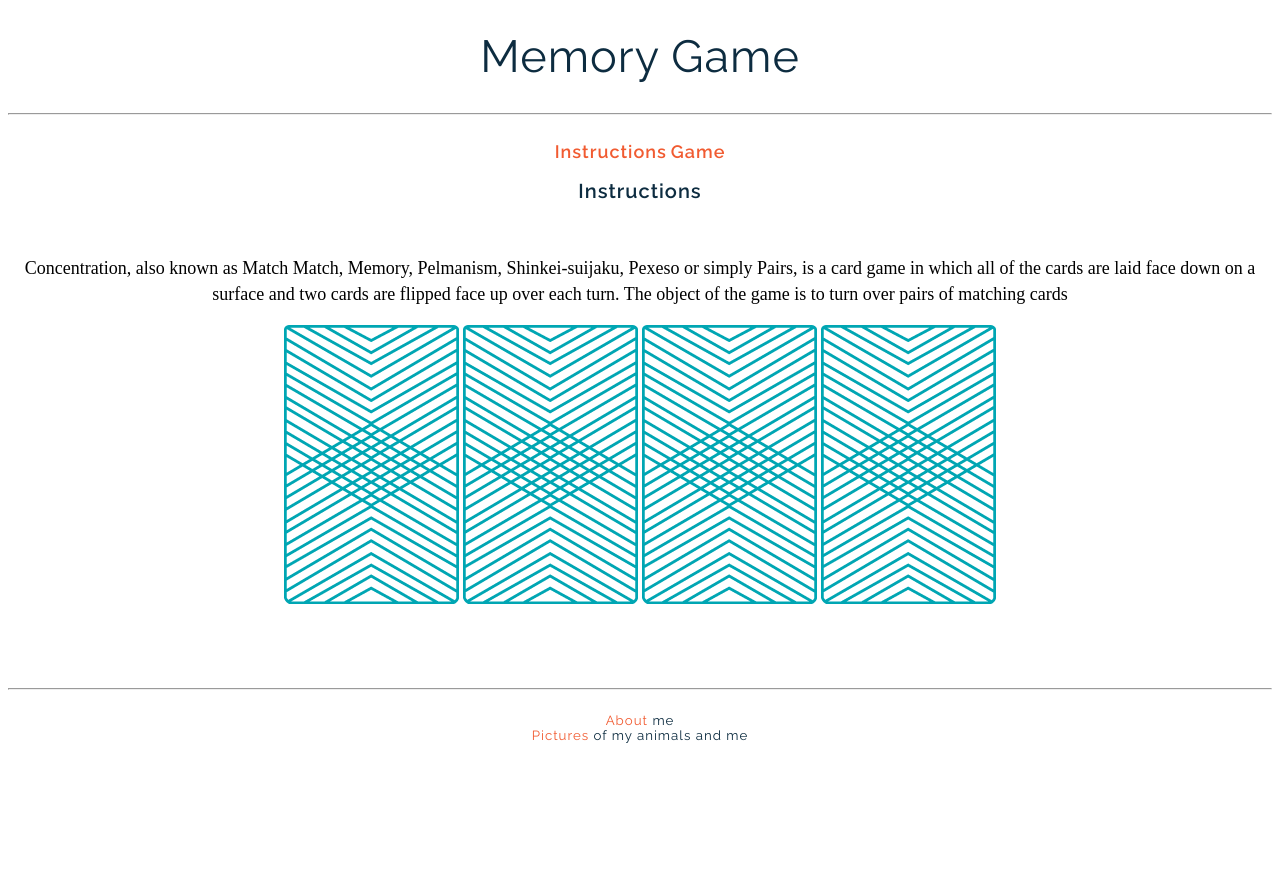
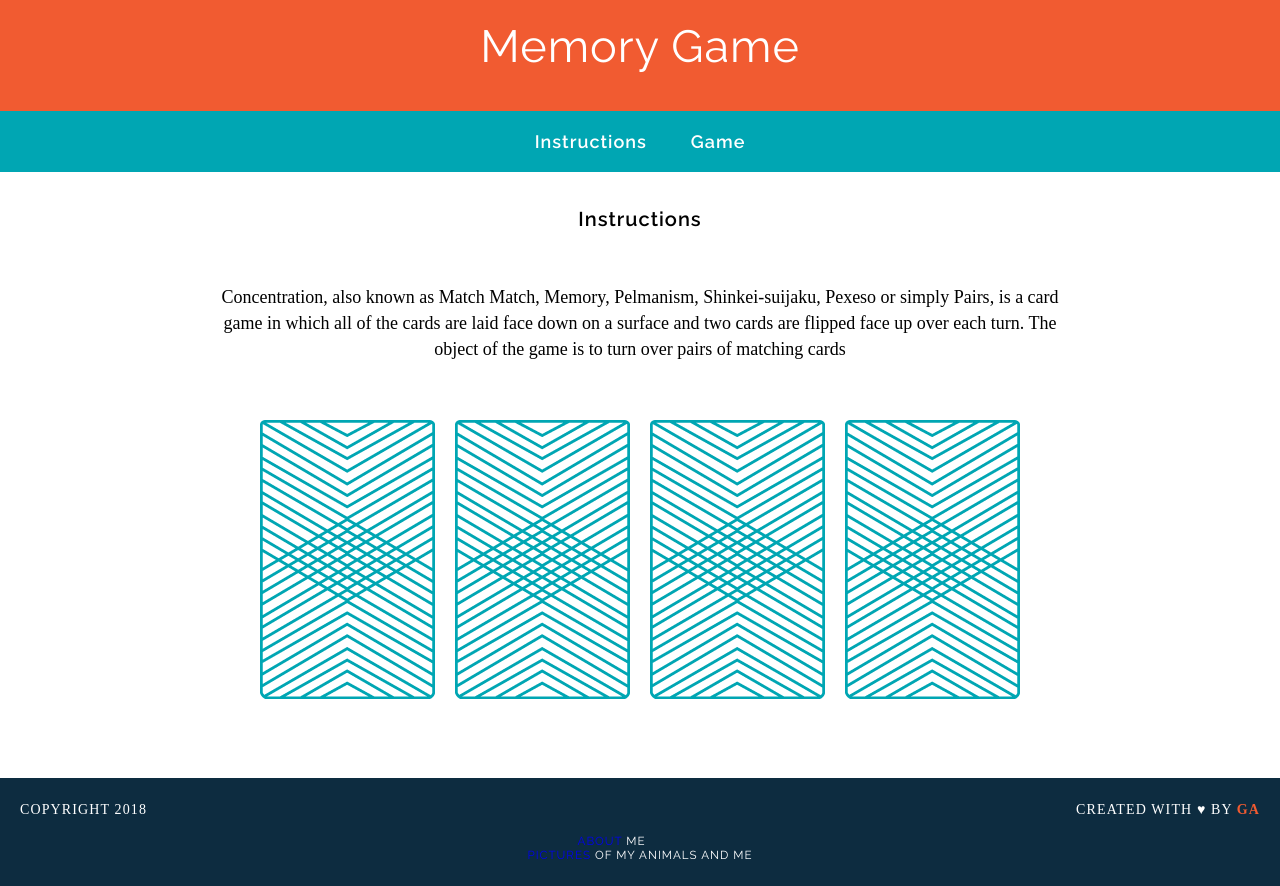
Before and after one commit to cducote/wdi-fundamentals-memorygame, a plain HTML site: page memory_game/index.html in a window 1280 px wide. Before the commit the page ends 800 px from the top, so only its background shows below. Drawn offline with Linux system fonts and the light colour scheme; a web font is replaced by a local one.

```diff
--- a/memory_game/css/style.css
+++ b/memory_game/css/style.css
@@ -1,5 +1,6 @@
 body {
 text-align: center;
+margin: 0;
  }
 
 .top {
@@ -8,20 +9,22 @@
 	letter-spacing: 1px;
 	font-weight: 600;
 	font-size: 18px;
-	color: #f15B31;
+	color: #ffffff;
+	margin: 0 20px;
+
 }
 
 h1 {
 	font-family: Raleway;
-	color: #0D2C40;
 	letter-spacing: 1px;
 	font-weight: 400;
 	font-size: 45px;
+	margin: 0;
+	text-transform: capitalize;
 }
 
 h2 {
 	font-family: Raleway;
-	color: #0D2C40;
 	letter-spacing: 1px;
 	font-weight: 600;
 	font-size: 20px;
@@ -35,7 +38,6 @@
 
 h5 {
 	font-family: Raleway;
-	color: #0D2C40;
 	letter-spacing: 1px;
 	font-weight: 400;
 	text-decoration: none;
@@ -43,5 +45,73 @@
 
 a {
 	text-decoration: none;
+	border-bottom: 2px solid transparent;
+
+}
+
+a:visited {
+	color: white;
+}
+
+header {
+	background-color: #f15B31;
+	color: #ffffff;
+	padding: 20px 20px;
+
+}
+
+nav {
+	background-color: #00a6b3;
+	color: #FFFFFF;
+	padding: 20px 0;
+}
+
+main
+{
+	width: 850px;
+	margin: 35px auto;
+}
+
+img {
+	margin:40px 8px;
+}
+
+footer {
+	text-transform: uppercase;
+	padding: 5px 20px;
+	background-color: #0D2C40;
+	color: white;
+	font-size: 14px;
+	letter-spacing: .08em;
+	font-weight: 500;
+	margin: 0 auto;
+}
+.copyright {
+	float: left;
+}
+
+.message {
+	float: right;
+}
+
+.copyright, .message {
+	font-size: 14px;
+}
+
+.clearfix:after {
+visibility: hidden;
+display: block;
+content: " ";
+clear: both;
+height: 0;
+font-size: 0;
+}
+
+.name {
 	color: #f15B31;
+	font-weight: 700;
 }
+
+a:hover {
+border-bottom: 2px solid white;
+}
--- a/memory_game/index.html
+++ b/memory_game/index.html
@@ -6,11 +6,14 @@
 	<title>Memory Card Game</title>
 </head>
 <body>
-	<h1>Memory Game</h1><hr><br>
-
+<header>
+	<h1>Memory Game</h1><br>
+</header>
+<nav>
 	<a class="top" href="#">Instructions</a>
 	<a class="top" href="#">Game</a>
-
+</nav>
+<main>
 <h2>Instructions</h2><br>
 <p>
 Concentration, also known as Match Match, Memory, Pelmanism, Shinkei-suijaku, Pexeso or simply Pairs, is a card game in which all of the cards are laid face down on a surface and two cards are flipped face up over each turn. The object of the game is to turn over pairs of matching cards </p>
@@ -21,11 +24,18 @@
 <img src="images/back.png" alt="King of Diamonds">
 <img src="images/back.png" alt="King of Hearts">
 </div>
-<br><br><br><br><hr>
+</main>
+<footer>
+	<p class="copyright">Copyright 2018</p>
+	<p class="message">Created with &hearts; by <span class="name">GA</span></p>
 
+
+<br><br>
 <h5><a href="http://twitter.com/chrisknowstho">About</a> me
 <br>
 <a href="https://www.instagram.com/alwayscomfie/">Pictures</a> of my animals and me
 </h5>
+</footer>
+<script src="js/main.js"></script>
 </body>
 </html>
--- /dev/null
+++ b/memory_game/js/main.js
@@ -0,0 +1,9 @@
+console.log("Up and running!");
+
+var cardOne = "queen";
+var cardTwo = "king";
+var cardThree = "queen";
+var cardFour = "king";
+
+console.log("User flipped " + cardOne)
+console.log("User flipped " + cardThree)
```
